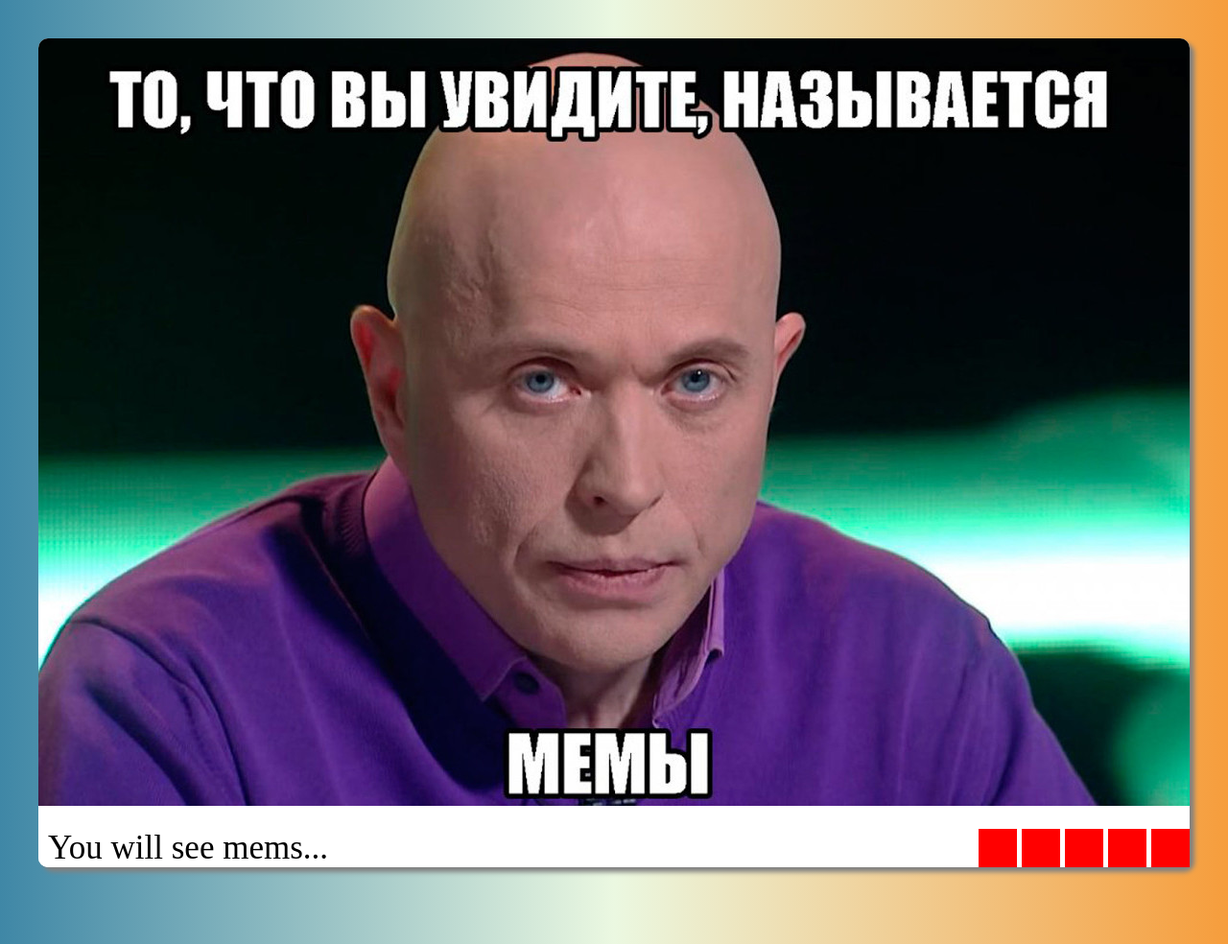
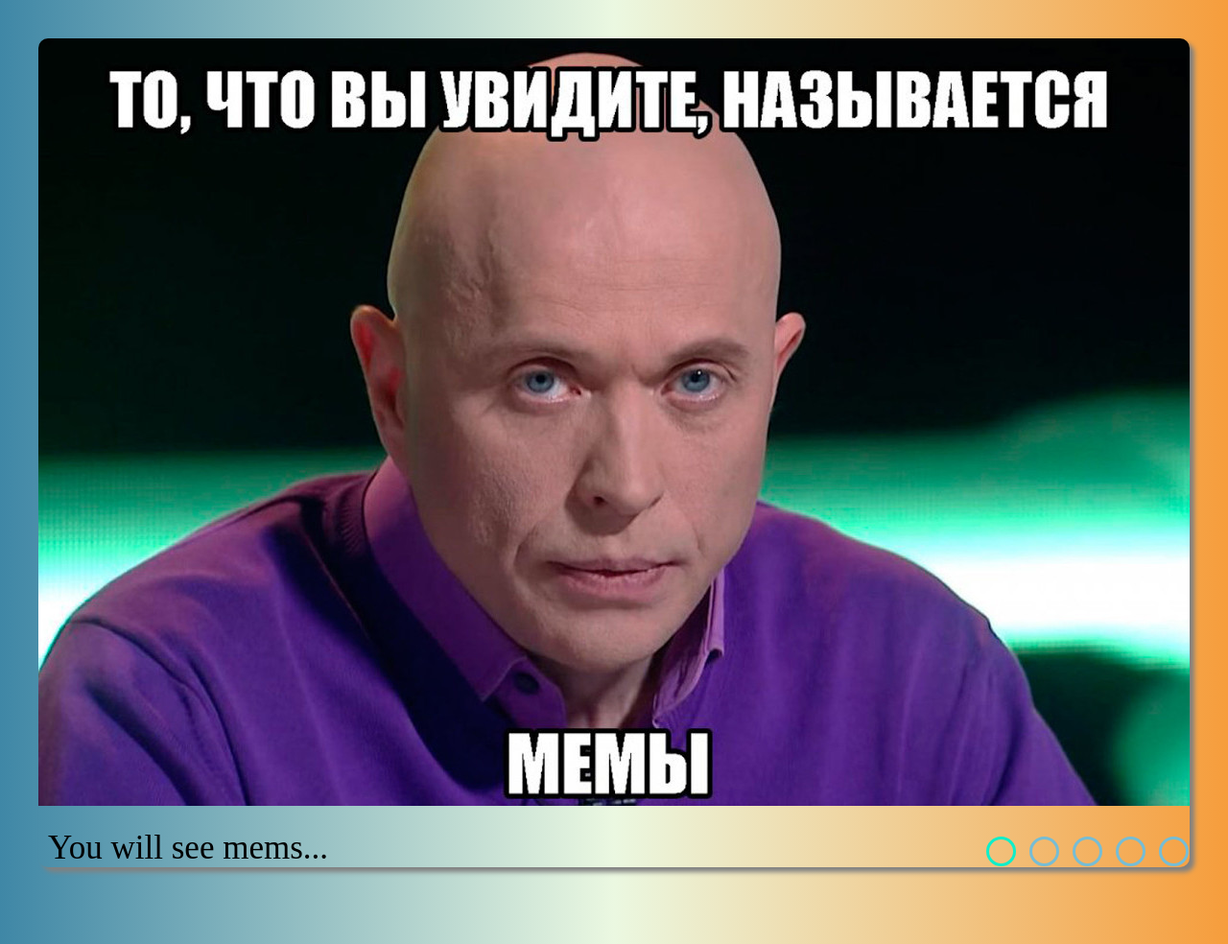
Before and after one commit to avkomosko/cssMemSlider, a plain HTML site: page cssMemSlider/index.html in a window 1280 px wide. Shown: the whole page at 96% size. Drawn offline with Linux system fonts and the light colour scheme.

Commit message:
feat: add interactivity to control elements (Sat, Oct 16, 2021 04:30 PM)

```diff
--- a/cssMemSlider/style.css
+++ b/cssMemSlider/style.css
@@ -7,6 +7,7 @@ body {
   width: 100vw;
   max-width: 1200px;
   margin: 40px auto;
+  background: transparent;
 }
 
 input {
@@ -23,7 +24,8 @@ input {
   height: auto;
 
   border-radius: 10px;
-  background-color: #ffffff;
+  background: transparent;
+  /* background-color: #ffffff; */
   box-shadow: 5px 5px 5px gray;
 }
 
@@ -62,7 +64,6 @@ input {
   width: 100%;
 	opacity: 1;
 	z-index: 1;
-  transform: scale(1);
 }
 
 #slide1:checked ~ .slider > .slide1 > img,
@@ -92,7 +93,6 @@ input {
   font-size: 35px;
   transform: translateX(-100%);
   transition: all 0.8s ease-in-out 0.2s;
-  background-color: #ffffff;
 }
 
 .controls {
@@ -113,6 +113,78 @@ input {
   width: 40px;
   height: 40px;
   margin: 0;
-  /* border-radius: 50px; */
-  background-color: red;
+  cursor: pointer;
+  border-radius: 50%;
+  transition: all 0.3s ;
 }
+
+.controls label::before {
+  content: '';
+  position: relative;
+  top: 18.5%;
+  left: 30%;
+
+  display: inline-block;
+  min-width: 20px;
+  min-height: 20px;
+  border-radius: 50%;
+  opacity: 0;
+  transition: all 0.3s;
+}
+
+#slide1:checked ~ .controls label:nth-of-type(1):active::before,
+#slide2:checked ~ .controls label:nth-of-type(2):active::before,
+#slide3:checked ~ .controls label:nth-of-type(3):active::before,
+#slide4:checked ~ .controls label:nth-of-type(4):active::before,
+#slide5:checked ~ .controls label:nth-of-type(5):active::before {
+  transform: scale(2.5);
+  opacity: 1;
+  background-color: #ebc313;
+}
+
+.controls label:nth-of-type(1):active::before,
+.controls label:nth-of-type(2):active::before,
+.controls label:nth-of-type(3):active::before,
+.controls label:nth-of-type(4):active::before,
+.controls label:nth-of-type(5):active::before {
+  transform: scale(2.5);
+  opacity: 1;
+  background-color: #faf609;
+}
+
+
+.controls label::after {
+  content: '';
+  position: relative;
+  top: -80%;
+  left: 19%;
+
+  display: inline-block;
+  min-width: 25px;
+  min-height: 25px;
+  border-radius: 50%;
+  background: transparent;
+  /* background: #c2bcbc; */
+  border: 3px solid #77bdd4;
+}
+
+#slide1:checked ~ .controls label:nth-of-type(1)::after,
+#slide2:checked ~ .controls label:nth-of-type(2)::after,
+#slide3:checked ~ .controls label:nth-of-type(3)::after,
+#slide4:checked ~ .controls label:nth-of-type(4)::after,
+#slide5:checked ~ .controls label:nth-of-type(5)::after {
+  border: 3px solid #0feec9;
+}
+
+#slide1:checked ~ .controls label:nth-of-type(1):hover::after,
+#slide2:checked ~ .controls label:nth-of-type(2):hover::after,
+#slide3:checked ~ .controls label:nth-of-type(3):hover::after,
+#slide4:checked ~ .controls label:nth-of-type(4):hover::after,
+#slide5:checked ~ .controls label:nth-of-type(5):hover::after {
+  border: 3px solid #1759e9;
+  background-color: transparent;
+}
+
+label:hover::after {
+  background-color: #ffffff;
+}
```
Also changed, not shown: cssMemSlider/index.html (+5 -5 lines).
